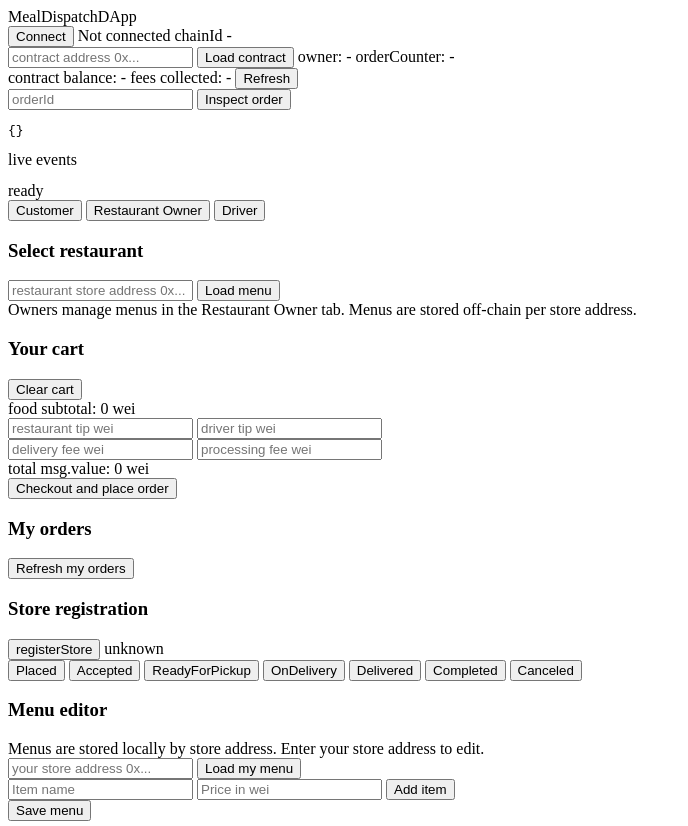
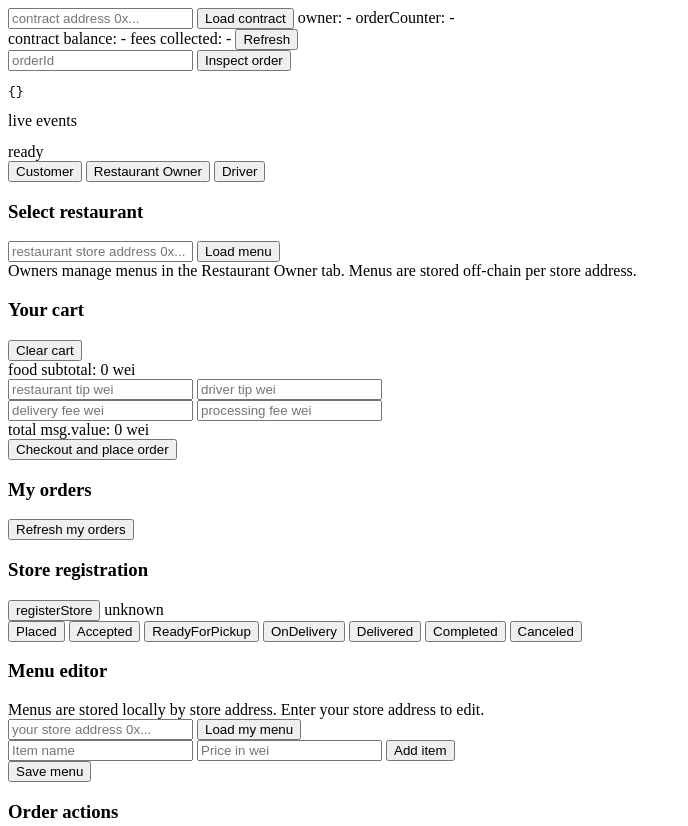
Before and after one commit to ryanmart25/Blockhain-doordash, a plain HTML site: page ui/index.html in a window 1280 px wide. Shown: the top 826 px of the page, without its empty margins (0-688 px from the left). Drawn offline with Linux system fonts and the light colour scheme.

Commit message:
save point so i can transfer to desktop

```diff
--- a/ui/index.html
+++ b/ui/index.html
@@ -1,15 +1,6 @@
 <!DOCTYPE html>
 <html>
   <body>
-    <header class="topbar">
-      <div class="brand">MealDispatchDApp</div>
-      <div class="wallet">
-        <button id="connectBtn">Connect</button>
-        <span id="acct" class="mono">Not connected</span>
-        <span id="net" class="pill">chainId -</span>
-      </div>
-    </header>
-
     <section class="card">
       <div class="row">
         <input
```
